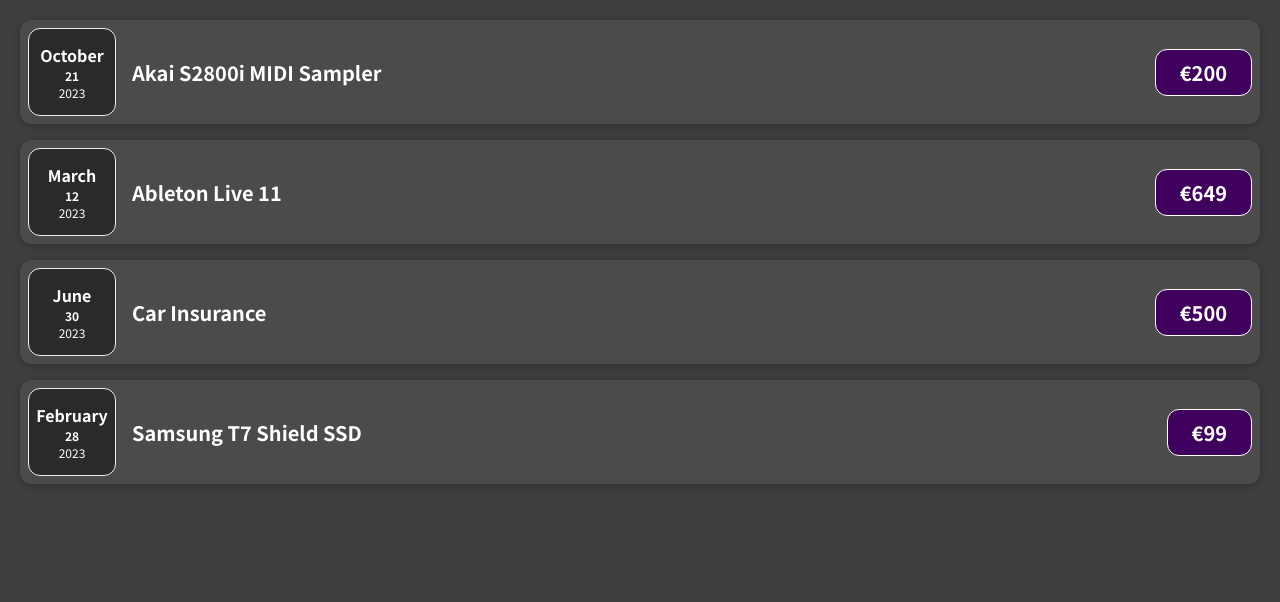
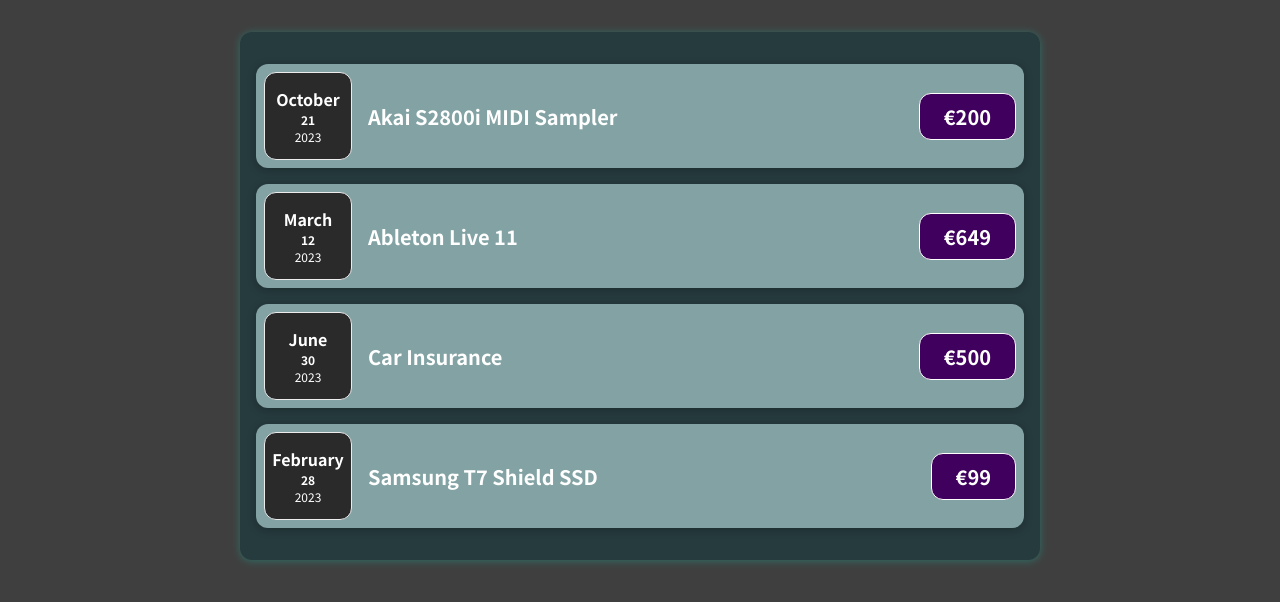
Before and after one commit to qjstuart/reactjs-expenses-tracker, a JavaScript app: page / in a window 1280 px wide. Shown: the top 602 px of the page. Built offline with nearby package versions, Linux system fonts and the light colour scheme.

Commit message:
Split components into UI and Expenses folders

```diff
--- a/src/App.js
+++ b/src/App.js
@@ -1,4 +1,4 @@
-import Expenses from "./components/Expenses";
+import ExpensesList from "./components/Expenses/ExpensesList";
 
 const App = () => {
   const expenses = [
@@ -30,7 +30,7 @@
 
   return (
     <div>
-      <Expenses expenses={expenses} />
+      <ExpensesList expenses={expenses} />
       {/* <ExpenseItem title={expenses[0].title} amount={expenses[0].amount} date={expenses[0].date}></ExpenseItem>
       <ExpenseItem title={expenses[1].title} amount={expenses[1].amount} date={expenses[1].date}></ExpenseItem>
       <ExpenseItem title={expenses[2].title} amount={expenses[2].amount} date={expenses[2].date}></ExpenseItem>
--- a/src/components/Expenses.css
+++ /dev/null
@@ -1,10 +0,0 @@
-.expenses {
-  padding: 1em;
-  background-color: rgb(31, 31, 31);
-  margin: 2rem auto;
-  margin: 100px;
-  width: 50rem;
-  max-width: 95%;
-  border-radius: 12px;
-  box-shadow: 0 1px 8px rgba(0, 0, 0, 0.25);
-}
--- a/src/components/ExpenseItem.css
+++ b/src/components/Expenses/ExpenseItem.css
@@ -6,7 +6,7 @@
   padding: 0.5rem;
   margin: 1rem 0;
   border-radius: 12px;
-  background-color: #4b4b4b;
+  background-color: #82a2a3;
 }
 
 .expense-item__description {
--- /dev/null
+++ b/src/components/Expenses/ExpensesList.css
@@ -0,0 +1,9 @@
+.expenses-list {
+  padding: 1em;
+  background-color: rgb(38, 59, 62);
+  margin: 2rem auto;
+  width: 50rem;
+  max-width: 95%;
+  border-radius: 12px;
+  box-shadow: 0 1px 8px rgba(0, 255, 221, 0.25);
+}
--- a/src/components/Expenses.js
+++ b/src/components/Expenses/ExpensesList.js
@@ -1,9 +1,11 @@
+import Card from "../UI/Card";
 import ExpenseItem from "./ExpenseItem";
 import "./ExpenseItem.css";
+import "./ExpensesList.css";
 
-const Expenses = (props) => {
+const ExpensesList = (props) => {
   return (
-    <div className="expenses">
+    <Card className="expenses-list">
       <ExpenseItem
         title={props.expenses[0].title}
         date={props.expenses[0].date}
@@ -24,8 +26,8 @@
         date={props.expenses[3].date}
         amount={props.expenses[3].amount}
       />
-    </div>
+    </Card>
   );
 };
 
-export default Expenses;
+export default ExpensesList;
--- /dev/null
+++ b/src/components/UI/Card.css
@@ -0,0 +1,4 @@
+.card {
+  border-radius: 12px;
+  box-shadow: 0 1px 8px rgb(0, 204, 255);
+}
--- /dev/null
+++ b/src/components/UI/Card.js
@@ -0,0 +1,12 @@
+import "./Card.css";
+
+// this component will act as a container
+// for the list of expenses
+
+const Card = (props) => {
+  const classes = "card " + props.className;
+
+  return <div className={classes}>{props.children}</div>;
+};
+
+export default Card;
```
Also changed, not shown: src/components/Expenses/ExpenseDate.css (renamed from src/components/ExpenseDate.css), src/components/Expenses/ExpenseDate.js (renamed from src/components/ExpenseDate.js), src/components/Expenses/ExpenseItem.js (renamed from src/components/ExpenseItem.js).
